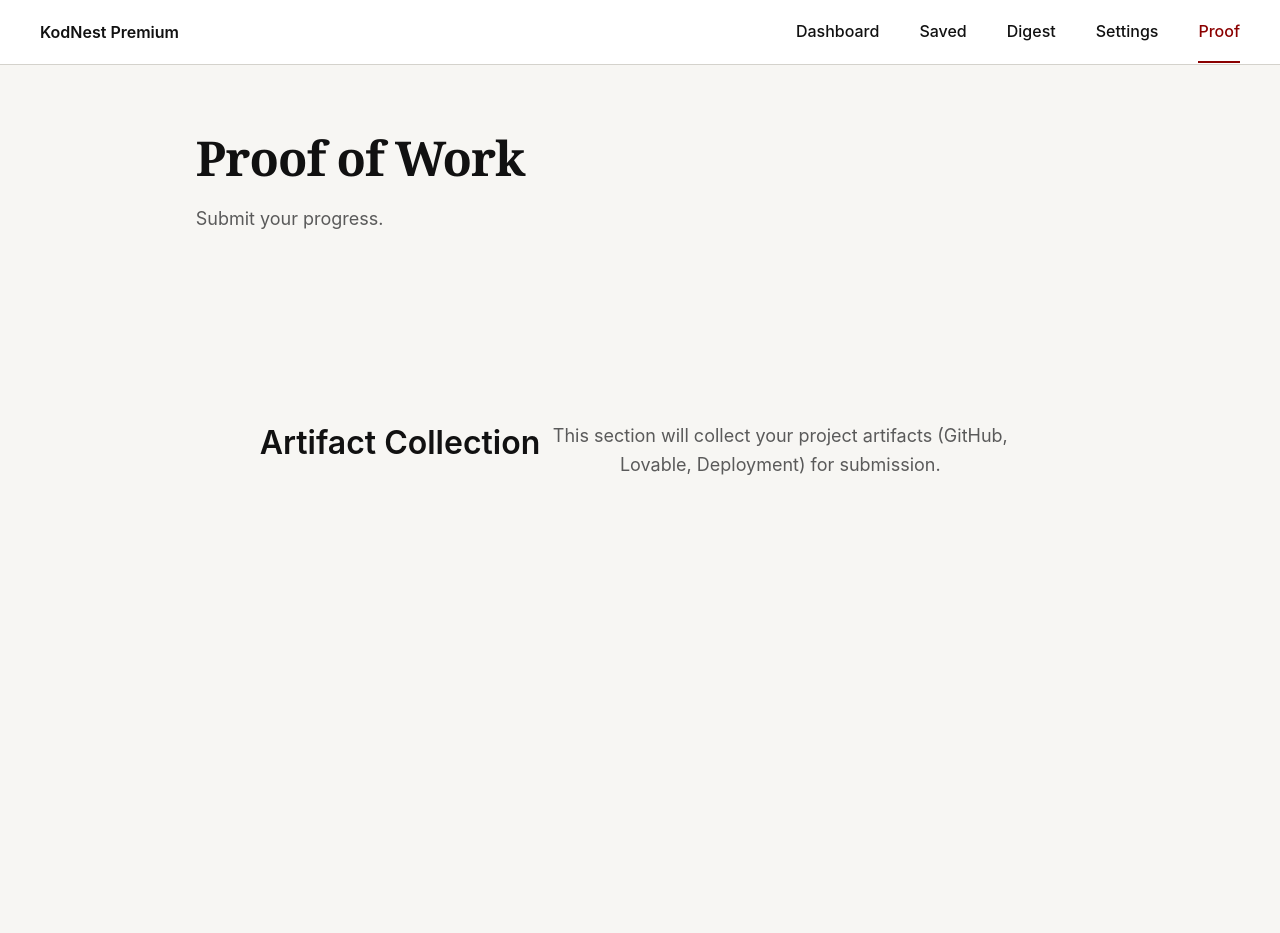
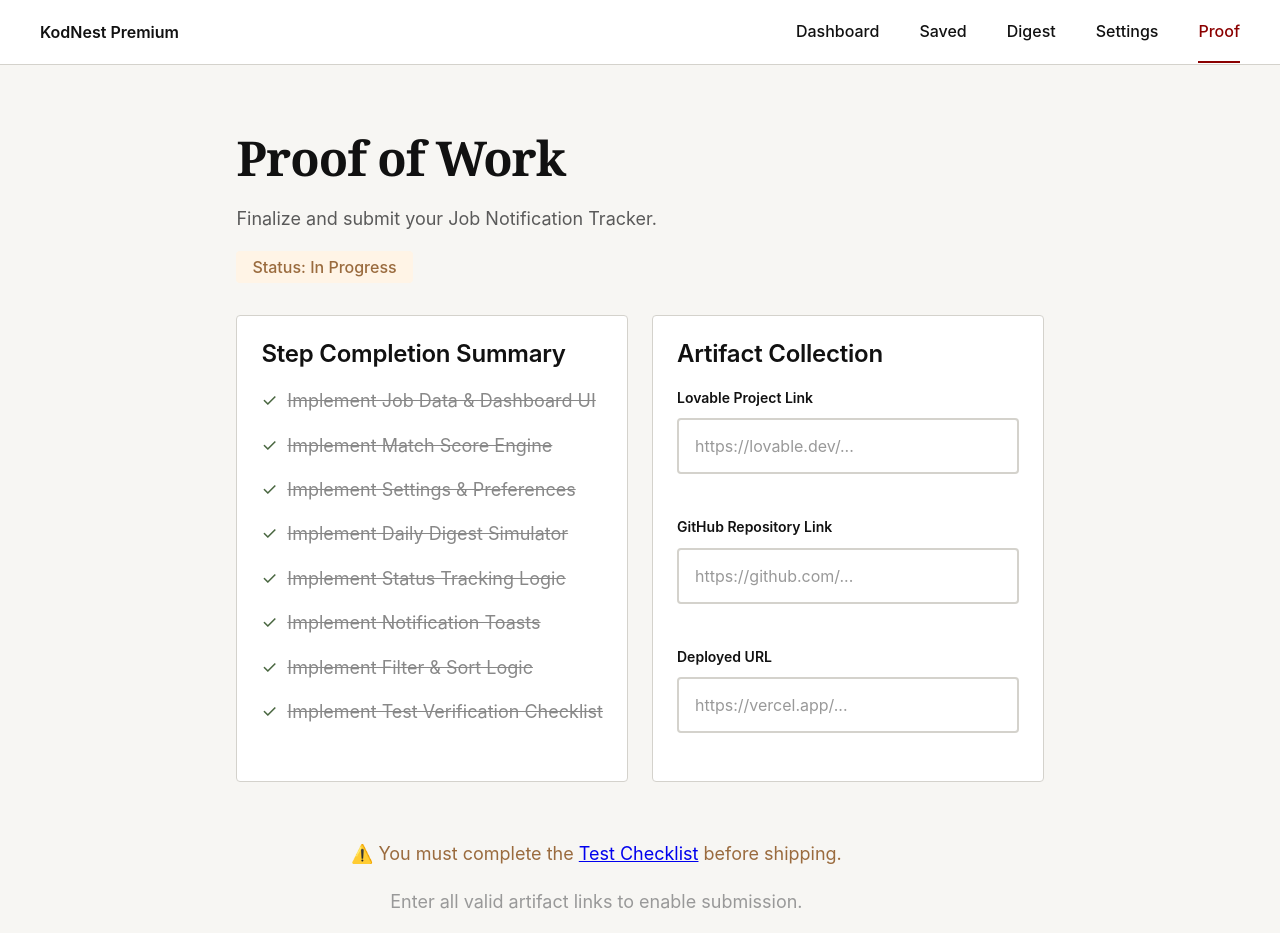
Before and after one commit to Divya07-22/Job-Notification, a React (Vite) app: page /proof in a window 1280 px wide. Shown: the top 933 px of the page. Before the commit the page ends 865 px from the top, so only its background shows below. Built offline with nearby package versions, Linux system fonts and the light colour scheme.

Commit message:
Implement Proof Page and Completion Logic

```diff
--- a/src/pages/Proof.jsx
+++ b/src/pages/Proof.jsx
@@ -1,20 +1,198 @@
-import ProofFooter from '../components/ProofFooter';
+import { useState, useEffect } from 'react';
+import { isReadyToShip } from '../utils/testManager';
+import Button from '../components/ui/Button';
+import Card from '../components/ui/Card';
+import Input from '../components/ui/Input';
+
+const PROJECT_STEPS = [
+    "Implement Job Data & Dashboard UI",
+    "Implement Match Score Engine",
+    "Implement Settings & Preferences",
+    "Implement Daily Digest Simulator",
+    "Implement Status Tracking Logic",
+    "Implement Notification Toasts",
+    "Implement Filter & Sort Logic",
+    "Implement Test Verification Checklist"
+];
 
 export default function Proof() {
+    const [artifacts, setArtifacts] = useState({
+        lovableLink: '',
+        githubLink: '',
+        deployedLink: ''
+    });
+
+    const [testsPassed, setTestsPassed] = useState(false);
+    const [shipped, setShipped] = useState(false);
+
+    useEffect(() => {
+        // Load artifacts
+        const saved = localStorage.getItem('jobTrackerArtifacts');
+        if (saved) setArtifacts(JSON.parse(saved));
+
+        // Check tests
+        setTestsPassed(isReadyToShip());
+
+        // Check ship status
+        const isShipped = localStorage.getItem('jobTrackerShipped') === 'true';
+        setShipped(isShipped);
+    }, []);
+
+    const handleChange = (field, value) => {
+        const newArtifacts = { ...artifacts, [field]: value };
+        setArtifacts(newArtifacts);
+        localStorage.setItem('jobTrackerArtifacts', JSON.stringify(newArtifacts));
+    };
+
+    const isValidUrl = (string) => {
+        try {
+            new URL(string);
+            return true;
+        } catch (_) {
+            return false;
+        }
+    };
+
+    const allLinksValid =
+        isValidUrl(artifacts.lovableLink) &&
+        isValidUrl(artifacts.githubLink) &&
+        isValidUrl(artifacts.deployedLink);
+
+    const canShip = allLinksValid && testsPassed;
+
+    const handleCopySubmission = () => {
+        if (!canShip) return;
+
+        const text = `
+Job Notification Tracker — Final Submission
+
+Lovable Project:
+${artifacts.lovableLink}
+
+GitHub Repository:
+${artifacts.githubLink}
+
+Live Deployment:
+${artifacts.deployedLink}
+
+Core Features:
+- Intelligent match scoring
+- Daily digest simulation
+- Status tracking
+- Test checklist enforced
+`.trim();
+
+        navigator.clipboard.writeText(text);
+        alert('Submission copied to clipboard!');
+
+        // Mark as shipped
+        setShipped(true);
+        localStorage.setItem('jobTrackerShipped', 'true');
+    };
+
     return (
-        <div className="page-container">
-            <div className="page-content">
-                <h1 className="page-title">Proof of Work</h1>
-                <p className="page-subtitle text-muted">Submit your progress.</p>
+        <div className="page-content">
+            <h1 className="page-title">Proof of Work</h1>
+            <p className="page-subtitle text-muted">
+                Finalize and submit your Job Notification Tracker.
+            </p>
 
-                <div className="empty-state">
-                    <h3 className="empty-state__title">Artifact Collection</h3>
-                    <p className="empty-state__message">
-                        This section will collect your project artifacts (GitHub, Lovable, Deployment) for submission.
-                    </p>
-                </div>
+            {/* Status Badge */}
+            <div style={{ marginBottom: '32px' }}>
+                <span className={`badge ${shipped ? 'badge--shipped' : 'badge--in-progress'}`} style={{ fontSize: '1rem', padding: '8px 16px' }}>
+                    Status: {shipped ? 'Shipped 🚀' : 'In Progress'}
+                </span>
             </div>
 
+            {shipped && (
+                <div style={{
+                    backgroundColor: '#F6FFED',
+                    border: '1px solid #B7EB8F',
+                    padding: '16px',
+                    borderRadius: '8px',
+                    marginBottom: '24px',
+                    color: '#389E0D'
+                }}>
+                    Project 1 Shipped Successfully.
+                </div>
+            )}
+
+            <div style={{ display: 'grid', gridTemplateColumns: '1fr 1fr', gap: '24px' }}>
+
+                {/* Step Summary */}
+                <Card title="Step Completion Summary">
+                    <div style={{ display: 'flex', flexDirection: 'column', gap: '12px' }}>
+                        {PROJECT_STEPS.map((step, index) => (
+                            <div key={index} style={{ display: 'flex', alignItems: 'center', gap: '10px' }}>
+                                <span style={{ color: 'var(--color-success)' }}>✓</span>
+                                <span style={{ textDecoration: 'line-through', color: '#888' }}>{step}</span>
+                            </div>
+                        ))}
+                    </div>
+                </Card>
+
+                {/* Artifact Collection */}
+                <Card title="Artifact Collection">
+                    <div style={{ display: 'flex', flexDirection: 'column', gap: '16px' }}>
+                        <div>
+                            <Input
+                                label="Lovable Project Link"
+                                placeholder="https://lovable.dev/..."
+                                value={artifacts.lovableLink}
+                                onChange={(e) => handleChange('lovableLink', e.target.value)}
+                            />
+                            {artifacts.lovableLink && !isValidUrl(artifacts.lovableLink) && (
+                                <span style={{ color: 'red', fontSize: '0.8rem' }}>Invalid URL</span>
+                            )}
+                        </div>
+                        <div>
+                            <Input
+                                label="GitHub Repository Link"
+                                placeholder="https://github.com/..."
+                                value={artifacts.githubLink}
+                                onChange={(e) => handleChange('githubLink', e.target.value)}
+                            />
+                            {artifacts.githubLink && !isValidUrl(artifacts.githubLink) && (
+                                <span style={{ color: 'red', fontSize: '0.8rem' }}>Invalid URL</span>
+                            )}
+                        </div>
+                        <div>
+                            <Input
+                                label="Deployed URL"
+                                placeholder="https://vercel.app/..."
+                                value={artifacts.deployedLink}
+                                onChange={(e) => handleChange('deployedLink', e.target.value)}
+                            />
+                            {artifacts.deployedLink && !isValidUrl(artifacts.deployedLink) && (
+                                <span style={{ color: 'red', fontSize: '0.8rem' }}>Invalid URL</span>
+                            )}
+                        </div>
+                    </div>
+                </Card>
+            </div>
+
+            {/* Final Action */}
+            <div style={{ marginTop: '32px', textAlign: 'center' }}>
+                {!testsPassed && (
+                    <p style={{ color: 'var(--color-warning)', marginBottom: '16px' }}>
+                        ⚠️ You must complete the <a href="/jt/07-test">Test Checklist</a> before shipping.
+                    </p>
+                )}
+                {!allLinksValid && (
+                    <p style={{ color: '#999', marginBottom: '16px' }}>
+                        Enter all valid artifact links to enable submission.
+                    </p>
+                )}
+
+                <Button
+                    variant="primary"
+                    disabled={!canShip}
+                    onClick={handleCopySubmission}
+                    style={{ fontSize: '1.2rem', padding: '12px 32px' }}
+                >
+                    Copy Final Submission
+                </Button>
+            </div>
         </div>
     );
 }
```
